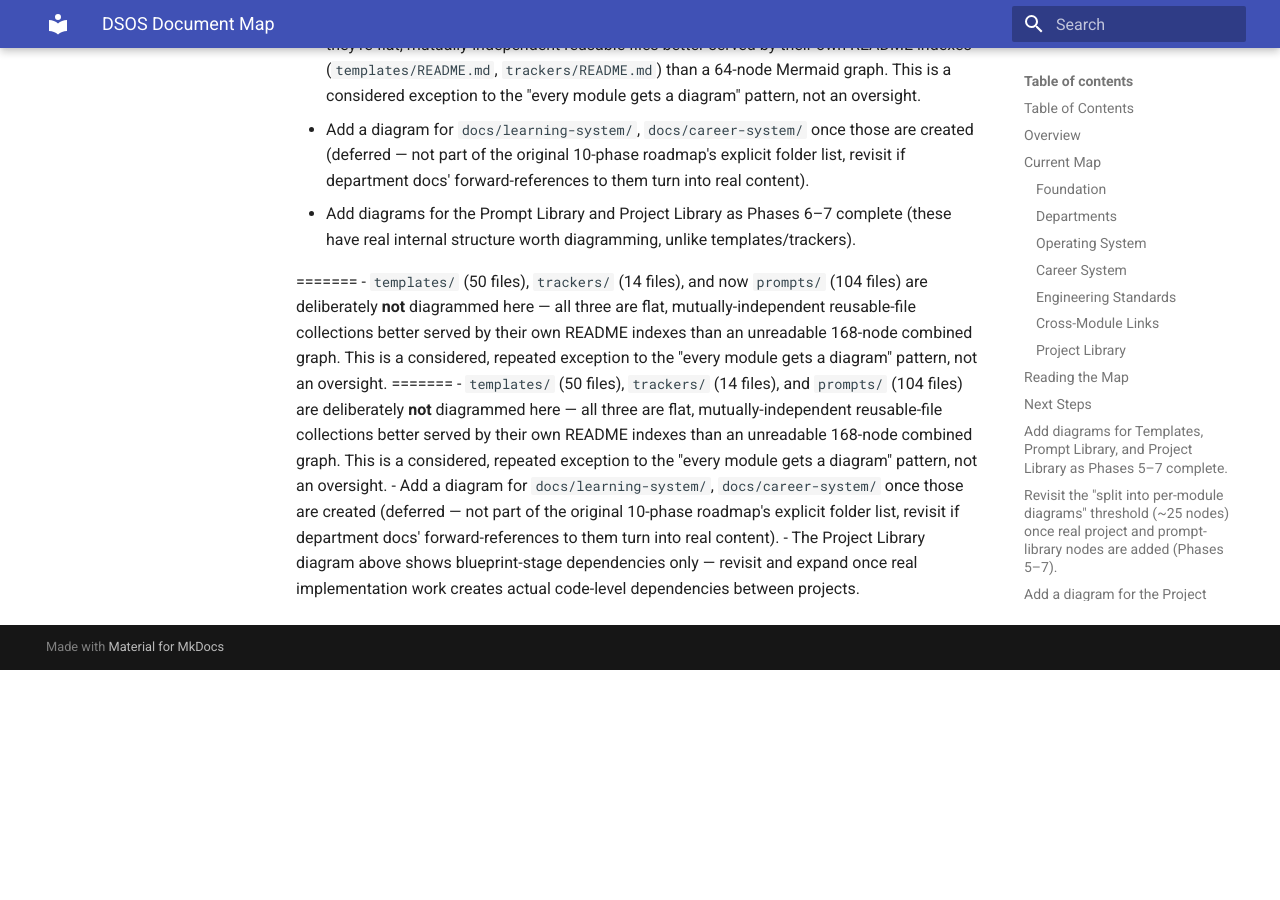
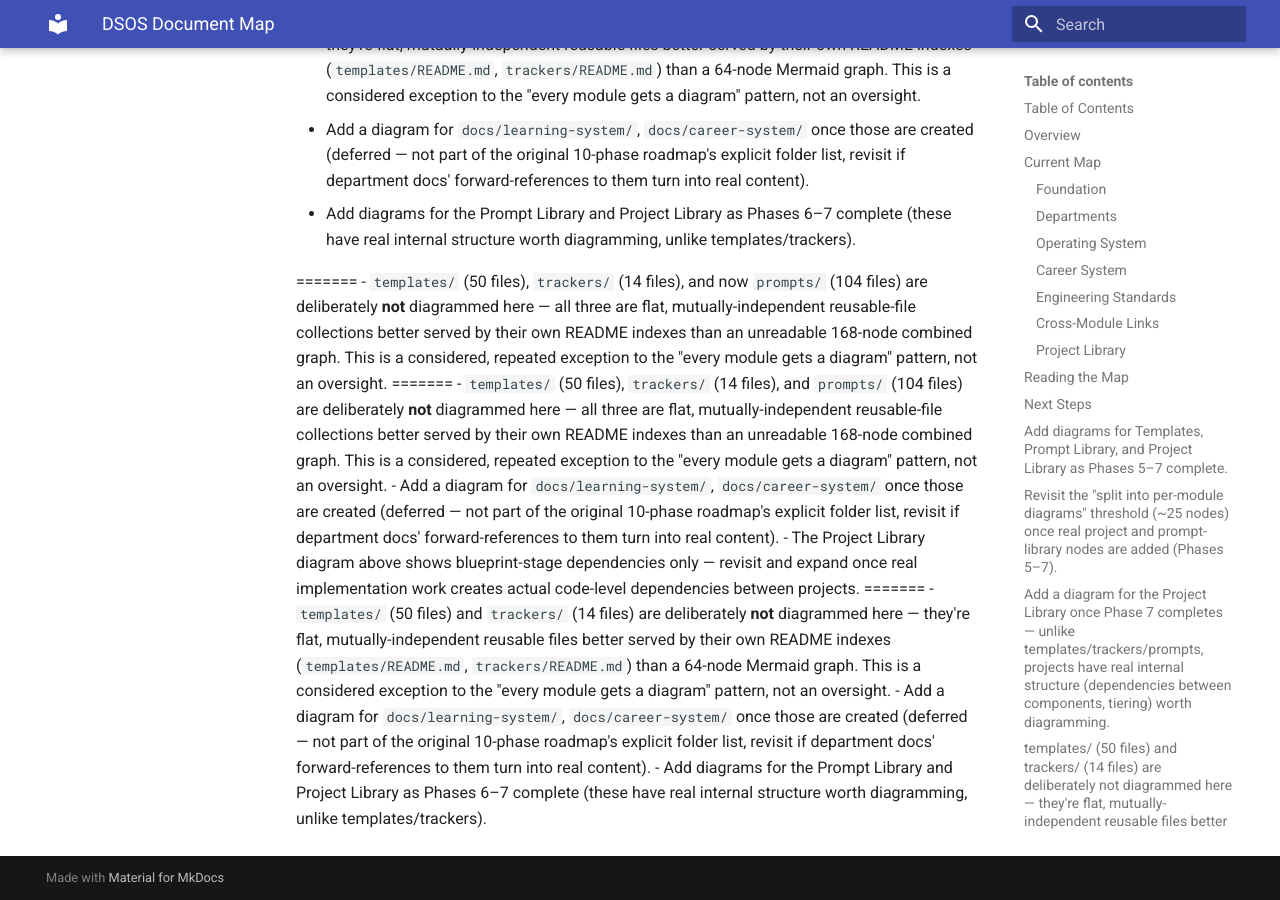
Before and after one commit to AI-DSOS/AI-Data-Science-Operating-System, an MkDocs documentation site: the page built from docs/document-map.md, in a window 1280 px wide and 900 px high, scrolled down 6767 px. Built offline with MkDocs 1.6.1 and Material for MkDocs 9.7.7, drawn with Linux system fonts in a browser that asks for light colours; before the commit the page ends 7437 px from its top, so only the background shows below that; some of the changed text lies outside the part shown.

Commit message:
Phase 5: Templates (50) + Trackers (14)
- templates/README.md + 50 templates across 7 categories (Project Blueprint,
  Learning System, Interview/Assessment, Career System, Operating System/Review,
  Engineering/Code, Governance) — meets v1.0 target exactly
- trackers/README.md + 14 trackers matching the original Trackers list
  (pulled forward from Phase 6 since Phases 2-4 forward-referenced both)
- Updated master-index, v1-scorecard, document-map, CHANGELOG

```diff
--- a/docs/CHANGELOG.md
+++ b/docs/CHANGELOG.md
@@ -48,6 +48,10 @@
 
 Created `templates/README.md` and 50 templates across 7 categories (Project Blueprint x15, Learning System x5, Interview/Assessment x4, Career System x8, Operating System/Review x5, Engineering/Code x8, Governance x5) — meeting the v1.0 "50 reusable templates" target exactly. Pulled forward `trackers/README.md` and 14 trackers (matching the original scope's Trackers list exactly: daily, weekly, monthly, learning, coding, project, git, GitHub, reading, portfolio, interview, confidence, habit, KPI dashboard) since nearly every document from Phases 2–4 forward-referenced both `templates/` and `trackers/`. All templates are intentionally compact (compressed frontmatter, fill-in-the-blank bodies) per the compression allowance in `AGENTS.md` Section 6. Updated `docs/master-index.md` and `docs/progress/v1-scorecard.md`; flagged that total Markdown document count (111) now exceeds the informal ~100 target, which is expected given template/tracker file count and not indicative of a problem.
 
+### 2026-07-02 — Phase 5: Templates (50) + Trackers (14)
+
+Created `templates/README.md` and 50 templates across 7 categories (Project Blueprint x15, Learning System x5, Interview/Assessment x4, Career System x8, Operating System/Review x5, Engineering/Code x8, Governance x5) — meeting the v1.0 "50 reusable templates" target exactly. Pulled forward `trackers/README.md` and 14 trackers (matching the original scope's Trackers list exactly: daily, weekly, monthly, learning, coding, project, git, GitHub, reading, portfolio, interview, confidence, habit, KPI dashboard) since nearly every document from Phases 2–4 forward-referenced both `templates/` and `trackers/`. All templates are intentionally compact (compressed frontmatter, fill-in-the-blank bodies) per the compression allowance in `AGENTS.md` Section 6. Updated `docs/master-index.md` and `docs/progress/v1-scorecard.md`; flagged that total Markdown document count (111) now exceeds the informal ~100 target, which is expected given template/tracker file count and not indicative of a problem.
+
 ### 2026-07-02 — Phase 4: Engineering Standards
 
 Created `docs/engineering-standards/README.md` and 15 standards documents, grouping the 19 originally-named areas: `python.md`, `sql.md`, `jupyter.md`, `fastapi.md`, `docker.md`, `machine-learning.md`, `mlops.md`, `git-github-workflow.md` (Git + GitHub + Branch Strategy + Commit Messages + Code Review), `testing.md`, `logging.md`, `documentation.md`, `naming-conventions.md`, `folder-structure.md`, `security.md`, `performance-and-scalability.md`. Each document distinguishes its code-level scope from the repository-level equivalents already governed by `AGENTS.md` (naming, documentation, folder structure). Split `docs/document-map.md` into per-module Mermaid diagrams (Foundation, Departments, Operating System, Engineering Standards) now that the single-graph node count passed the ~25-node threshold flagged in Phase 3's entry. Updated `docs/master-index.md` and `docs/progress/v1-scorecard.md` accordingly.
--- a/docs/document-map.md
+++ b/docs/document-map.md
@@ -250,3 +251,7 @@
 - `templates/` (50 files), `trackers/` (14 files), and `prompts/` (104 files) are deliberately **not** diagrammed here — all three are flat, mutually-independent reusable-file collections better served by their own README indexes than an unreadable 168-node combined graph. This is a considered, repeated exception to the "every module gets a diagram" pattern, not an oversight.
 - Add a diagram for `docs/learning-system/`, `docs/career-system/` once those are created (deferred — not part of the original 10-phase roadmap's explicit folder list, revisit if department docs' forward-references to them turn into real content).
 - The Project Library diagram above shows blueprint-stage dependencies only — revisit and expand once real implementation work creates actual code-level dependencies between projects.
+=======
+- `templates/` (50 files) and `trackers/` (14 files) are deliberately **not** diagrammed here — they're flat, mutually-independent reusable files better served by their own README indexes (`templates/README.md`, `trackers/README.md`) than a 64-node Mermaid graph. This is a considered exception to the "every module gets a diagram" pattern, not an oversight.
+- Add a diagram for `docs/learning-system/`, `docs/career-system/` once those are created (deferred — not part of the original 10-phase roadmap's explicit folder list, revisit if department docs' forward-references to them turn into real content).
+- Add diagrams for the Prompt Library and Project Library as Phases 6–7 complete (these have real internal structure worth diagramming, unlike templates/trackers).
--- a/docs/progress/v1-scorecard.md
+++ b/docs/progress/v1-scorecard.md
@@ -72,6 +72,17 @@
 | Reusable templates | 50 | 50 | 100% |
 | Prompt library files | 100+ | 104 | 104% |
 | Documentation site | Deployed (MkDocs) | Config scaffolded, pushed to GitHub, not yet Pages-deployed | ~20% |
+=======
+| Markdown documents | ~100 | 111 | 111% (target exceeded — see note) |
+| Production-grade projects | 25 | 0 | 0% |
+| Reusable templates | 50 | 50 | 100% |
+| Prompt library files | 100+ | 0 | 0% |
+| Documentation site | Deployed (MkDocs) | Config scaffolded, pushed to GitHub, not yet Pages-deployed | ~20% |
+
+*Current Markdown count (111): the 45 from Phases 1–4, plus 50 templates + `templates/README.md` (51) + 14 trackers + `trackers/README.md` (15) = 45 + 51 + 15 = 111.*
+
+*Note on exceeding the ~100 target: the "~100 Markdown documents" target was set before the 50-template and 14-tracker counts were fully scoped out; templates and trackers are individually short (compressed frontmatter, fill-in-the-blank bodies), so document *count* now exceeds 100 while total content volume is still well short of a mature 100-substantial-document repo. Treat the ~100 target as informational going forward rather than a hard ceiling — the five v1.0 targets collectively (not the document count alone) define done, per AGENTS.md Section 2.*
+
 
 *Current Markdown count (257): the 249 from Phases 1–7, plus `docs/career-system/README.md` + 7 strategy documents (8) = 249 + 8 = 257.*
 
@@ -104,6 +115,7 @@
 =======
 | `docs/` | 48 | 40 from Phases 1–4, plus `career-system/README.md` + 7 strategy docs |
 | `prompts/` | 105 | `README.md` + 104 prompts across 12 categories — **target exceeded (104/100+)** |
+=======
 | `templates/` | 51 | `README.md` + 50 templates across 7 categories — **target met (50/50)** |
 | `trackers/` | 15 | `README.md` + 14 trackers matching the original scope's Trackers list exactly |
 | `playbooks/` | 0 | Not started |
@@ -141,6 +153,11 @@
 | 6. Prompt Library (100+) | **Complete** — 104 prompts across 12 categories (Learning, Projects, Code Reviews, Architecture Reviews, Mock Interviews, Debugging, System Design, Technical Writing, Career Planning, Research, Documentation, Repository Maintenance) |
 | 7. Project Library (25) | **Blueprints complete, implementation ongoing** — all 25 projects scoped and documented across 3 tiers; 3 carry substantial prior real-world work, 2 are the existing flagship projects, 20 remain to be implemented |
 | 8. Career System | **Complete** — 7 strategy documents (Resume Framework, LinkedIn Strategy, GitHub Strategy, Portfolio Strategy, Networking Plan, Conference Preparation, Technical Writing Guide), explicitly layered above the templates/trackers already built in Phase 5 |
+=======
+| 5. Templates (50) | **Complete** — 50/50 templates across 7 categories, plus 14 trackers (a related deliverable pulled forward since so many earlier documents forward-referenced both) |
+| 6. Prompt Library (100+) | Not started |
+| 7. Project Library (25) | Not started |
+| 8. Career System | Not started |
 | 9. Documentation Site | Not started |
 | 10. v1.0 Hardening | Not started |
 
@@ -175,6 +192,11 @@
 - The most important gap remains the one flagged in Phase 7: 20 of 25 projects are blueprint-only. Phase 8's career-system documents already account for this (e.g. `resume-framework.md` explicitly warns against listing unimplemented projects as shipped) — but the underlying gap itself is unchanged by this phase.
 - `docs/career-system/README.md` notes that Case Study Template, Recruiter Tracker, and Interview Tracker were already delivered in Phase 5 rather than duplicated here — worth double-checking this doesn't read as a missing deliverable to a future reviewer skimming only Phase 8's file list.
 - Markdown document count (257) continues to climb past the informal ~100 target — fifth consecutive phase to note it; this pattern is now fully established as expected.
+=======
+
+- The Markdown document count (111) now exceeds the informal "~100" target — flagged above as expected and not a problem, since the five v1.0 targets collectively define done, not document count alone.
+- No templates have been used yet (no real project, review, or tracker has been instantiated from a copy) — usefulness is unverified until Phase 7 (projects) and ongoing operating-system use put them to work.
+- `templates/README.md` and `trackers/README.md` are the two largest single-file indexes in the repo now — worth checking they stay accurate as templates are added/removed in later phases.
 - The MkDocs site is configured and the repo is pushed to GitHub, but Pages deployment status hasn't been confirmed.
 
 ## Next Steps
@@ -201,3 +223,5 @@
 3. Move to **Phase 8: Career System** (resume framework, LinkedIn strategy, recruiter tracker) in parallel, since it doesn't block on project implementation the way Phase 9 (Documentation Site) navigation does.
 =======
 Phase 8: Career System is complete. Per `AGENTS.md` Section 10, the remaining phases are **9: Documentation Site** (wire the growing nav into `mkdocs.yml`, confirm GitHub Pages deployment) and **10: v1.0 Hardening** (full quality-gate sweep). Real project implementation (flagged repeatedly since Phase 7) remains the largest open-ended item outside the phase sequence itself.
+=======
+Phase 5: Templates (and the pulled-forward Trackers deliverable) is complete. Move to **Phase 6: Prompt Library (100+)** — reusable prompts across learning, projects, code reviews, architecture reviews, mock interviews, debugging, system design, technical writing, career planning, research, documentation, and repository maintenance.
```
Also changed, not shown: other parts of docs/document-map.md (+1 -0 lines).
